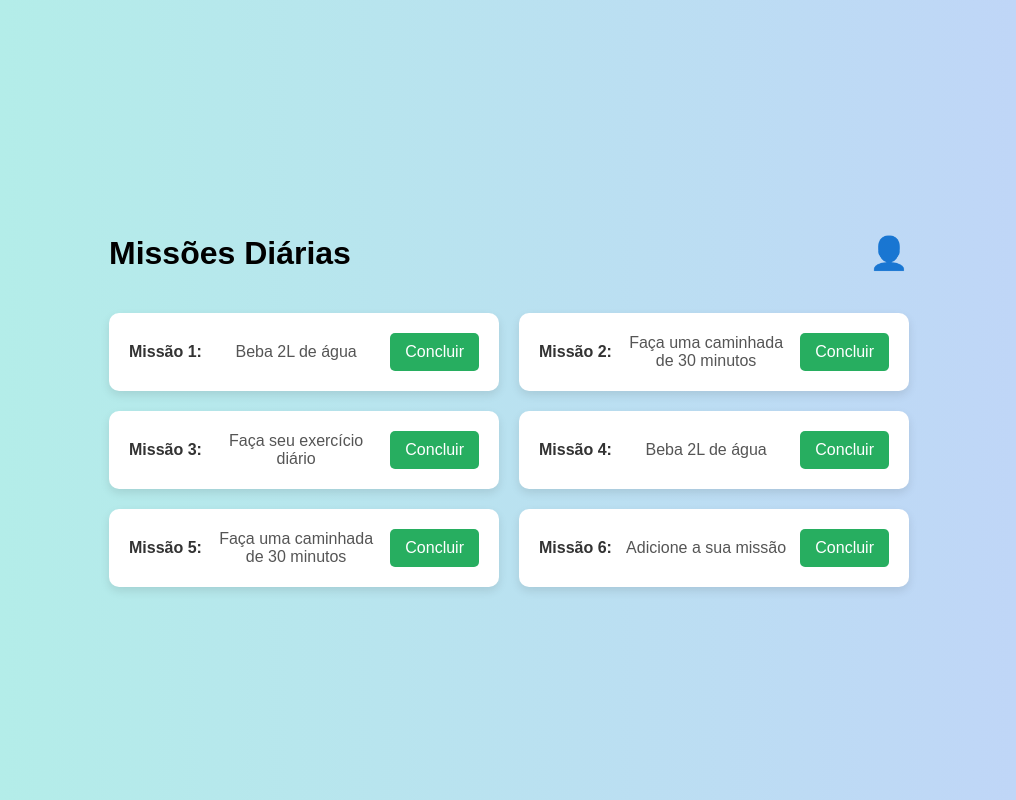
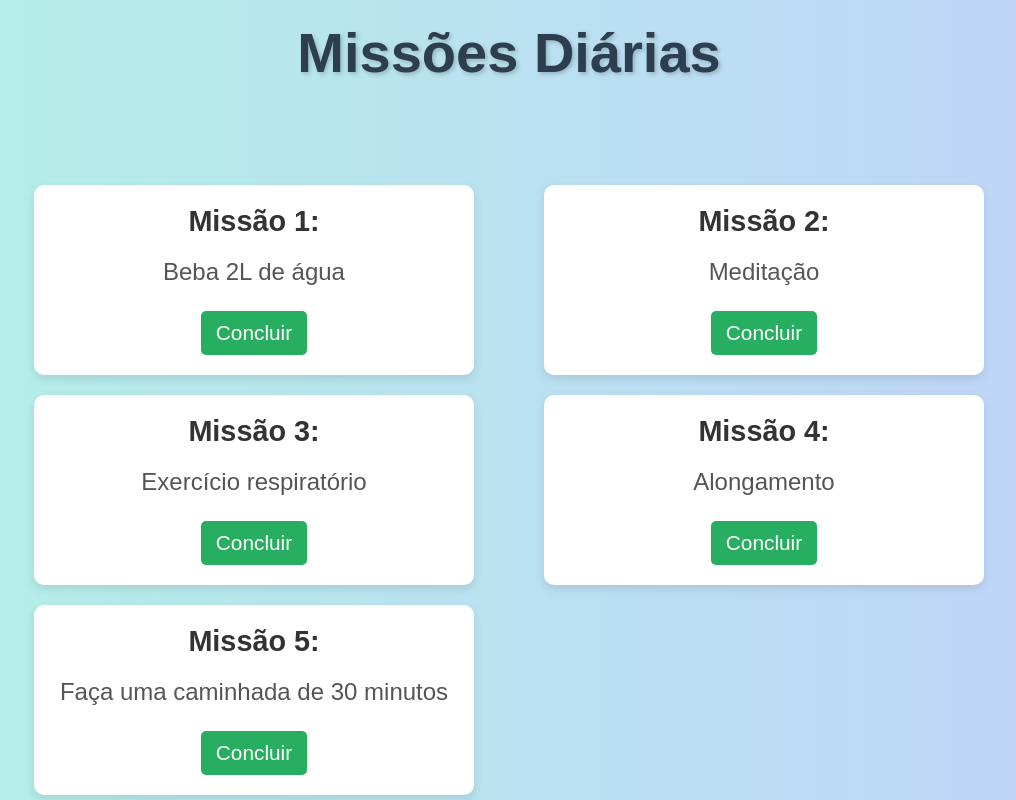
Before and after one commit to gpvalencaa/Happy-Fit, a Flask app: page /metas in a window 1280 px wide. Shown: the whole page, without its empty margins (131-1147 px from the left). Run offline with Flask 3, Linux system fonts and the light colour scheme.

Commit message:
melhorando o front

```diff
--- a/backend/dados_usuarios.json
+++ b/backend/dados_usuarios.json
@@ -43,8 +43,8 @@
         "data_nascimento": "0311-12-12",
         "altura": "231",
         "sexo": "Masculino",
-        "nivel": 1,
-        "pontos": 300,
+        "nivel": 2,
+        "pontos": 800,
         "etnia": "Pardo",
         "peso": 323,
         "missao1": false,
--- a/templates/login.html
+++ b/templates/login.html
@@ -15,7 +15,7 @@
     <div class="right-login">
         <div class="card-login">
             <div class="textfield">
-                <label for="email">E-Mail:</label>
+                <label for="email">Email:</label>
                 <input type="text" name="email" placeholder="Digite seu E-Mail">
             </div>
             <div class="textfield">
--- a/templates/metas.html
+++ b/templates/metas.html
@@ -9,6 +9,7 @@
             margin: 0;
             font-family: 'Poppins', sans-serif;
             background: linear-gradient(to right, #b2f0e7, #c1d3f9);
+            color: #333;
         }
 
         .container {
@@ -17,65 +18,71 @@
             display: flex;
             flex-direction: column;
             align-items: center;
-            justify-content: center;
+            padding: 20px;
+            box-sizing: border-box;
         }
 
         header {
-            display: flex;
-            justify-content: space-between;
-            align-items: center;
-            width: 90%;
-            max-width: 800px;
-            margin-bottom: 20px;
+            text-align: center;
+            margin-bottom: 100px;//distancia entre o titulo e as missões
         }
 
         header h1 {
-            font-size: 2em;
-            color: #000;
+            font-size: 3.5em;
+            color: #2c3e50;
             text-transform: capitalize;
-        }
-
-        .user-icon {
-            font-size: 2em;
-            cursor: pointer;
+            text-shadow: 2px 2px 4px rgba(0, 0, 0, 0.2);
+            margin: 0;
         }
 
         main {
-            width: 90%;
-            max-width: 800px;
+            width: 100%;
+            max-width: 1000px;
         }
 
         .missions {
             display: grid;
-            grid-template-columns: repeat(auto-fit, minmax(300px, 1fr));
+            grid-template-columns: repeat(2, 1fr); /* Duas colunas */
             gap: 20px;
+            justify-items: center;
         }
 
         .mission {
             background: #fff;
             border-radius: 10px;
             padding: 20px;
+            height: 150px; /* Altura fixa */
+            width: 400px; /* Largura fixa */
             box-shadow: 0 4px 10px rgba(0, 0, 0, 0.1);
             display: flex;
+            flex-direction: column;
+            justify-content: space-between;
             align-items: center;
-            justify-content: space-between;
+            text-align: center;
         }
 
         .mission .title {
             font-weight: bold;
+            font-size: 1.8rem;
             color: #333;
+            margin-bottom: 10px;
         }
 
         .mission .description {
-            flex: 1;
-            margin: 0 10px;
-            text-align: center;
-            font-size: 1rem;
+            flex-grow: 1; /* O texto cresce dentro do espaço */
+            font-size: 1.5rem;
             color: #555;
+            text-decoration: none;
+            margin: 10px 0;
+        }
+
+        .mission .description:hover {
+            text-decoration: underline;
+            color: #27ae60;
         }
 
         .mission button {
-            font-size: 1rem;
+            font-size: 1.3rem;
             padding: 10px 15px;
             background-color: #27ae60;
             color: #fff;
@@ -121,38 +105,32 @@
 <div class="container">
     <header>
         <h1>Missões Diárias</h1>
-        <div class="user-icon">👤</div>
     </header>
     <main>
         <div class="missions" id="missions">
             <div class="mission">
                 <span class="title">Missão 1:</span>
-                <span class="description">Beba 2L de água</span>
+                <a class="description" href="https://g1.globo.com/saude/noticia/2023/03/31/peso-x-35-e-a-outra-formula-da-agua-saiba-calcular-quanto-voce-deve-beber-por-dia-2-litros-nao-valem-para-todos.ghtml" target="_blank">Beba 2L de água</a>
                 <button onclick="completeMission(this)">Concluir</button>
             </div>
             <div class="mission">
                 <span class="title">Missão 2:</span>
-                <span class="description">Faça uma caminhada de 30 minutos</span>
+                <a class="description" href="https://www.tuasaude.com/como-meditar/" target="_blank">Meditação</a>
                 <button onclick="completeMission(this)">Concluir</button>
             </div>
             <div class="mission">
                 <span class="title">Missão 3:</span>
-                <span class="description">Faça seu exercício diário</span>
+                <a class="description" href="https://equipeesperancaevida.com/respiracao-do-idoso/" target="_blank">Exercício respiratório</a>
                 <button onclick="completeMission(this)">Concluir</button>
             </div>
             <div class="mission">
                 <span class="title">Missão 4:</span>
-                <span class="description">Beba 2L de água</span>
+                <a class="description" href="https://www.tuasaude.com/exercicios-de-alongamento-para-idosos/#google_vignette" target="_blank">Alongamento</a>
                 <button onclick="completeMission(this)">Concluir</button>
             </div>
             <div class="mission">
                 <span class="title">Missão 5:</span>
-                <span class="description">Faça uma caminhada de 30 minutos</span>
-                <button onclick="completeMission(this)">Concluir</button>
-            </div>
-            <div class="mission">
-                <span class="title">Missão 6:</span>
-                <span class="description">Adicione a sua missão</span>
+                <a class="description" href="https://www.tuasaude.com/atividade-fisica-para-idosos/" target="_blank">Faça uma caminhada de 30 minutos</a>
                 <button onclick="completeMission(this)">Concluir</button>
             </div>
         </div>
@@ -160,59 +138,21 @@
 </div>
 
 <script>
-    // Aqui está a parte do código que você deve adicionar após o fechamento do <main>.
-
-    const userId = new URLSearchParams(window.location.search).get("userId");
-
-    // Função para pegar os dados do usuário
-    async function getUserData(userId) {
-        if (!userId) {
-            alert("Usuário não encontrado.");
-            return;
-        }
-
-        try {
-            // Enviar uma requisição GET para pegar os dados do usuário
-            const response = await fetch(`http://localhost:5000/usuarios/${userId}`);
-            if (!response.ok) {
-                throw new Error("Erro ao buscar os dados do usuário.");
-            }
-
-            const userData = await response.json();
-            console.log('Dados do usuário:', userData);
-
-            // Aqui, você pode personalizar a missão de beber água com base nos dados do usuário
-            const waterMission = document.querySelector('.missions .mission .description');
-            waterMission.textContent = `Beba ${(userData.peso * 0.035).toFixed(2)} Litros de água, ${userData.nome || 'usuário'}!`;
-
-        } catch (error) {
-            console.error("Erro ao buscar os dados do usuário:", error);
-            alert("Houve um erro ao buscar os dados do usuário.");
-        }
-    }
-
-    // Função para completar a missão e adicionar pontos ao usuário
     async function completeMission(button) {
         button.classList.toggle('blue');
         button.textContent = button.classList.contains('blue') ? 'Concluído' : 'Concluir';
 
+        const userId = new URLSearchParams(window.location.search).get("userId");
         if (userId) {
             try {
-                // Enviar uma requisição POST para adicionar 300 pontos
                 const response = await fetch(`http://localhost:5000/usuarios/adicionar_pontos/${userId}`, {
                     method: 'POST',
-                    headers: {
-                        'Content-Type': 'application/json'
-                    },
-                    body: JSON.stringify({ pontos: 300 })  // Adiciona 300 pontos
+                    headers: { 'Content-Type': 'application/json' },
+                    body: JSON.stringify({ pontos: 300 })
                 });
 
-                if (!response.ok) {
-                    throw new Error("Erro ao atualizar os pontos do usuário.");
-                }
-
+                if (!response.ok) throw new Error("Erro ao atualizar os pontos do usuário.");
                 const updatedUser = await response.json();
-                console.log('Usuário atualizado:', updatedUser);
                 alert("Você ganhou 300 pontos! Boa missão.");
             } catch (error) {
                 console.error("Erro ao completar a missão:", error);
@@ -222,12 +162,6 @@
             alert("Usuário não encontrado.");
         }
     }
-
-    // Chame a função para pegar os dados do usuário assim que a página carregar
-    document.addEventListener("DOMContentLoaded", function () {
-        getUserData(userId); // Passa o userId obtido da URL
-    });
 </script>
-
 </body>
 </html>
```
Also changed, not shown: other parts of templates/metas.html (+2 -25 lines), static/css/style.css (+8 -3 lines), templates/home.html (+4 -3 lines), templates/index.html (+6 -5 lines), templates/progresso.html (+4 -4 lines), templates/referencias.html (+4 -4 lines).
